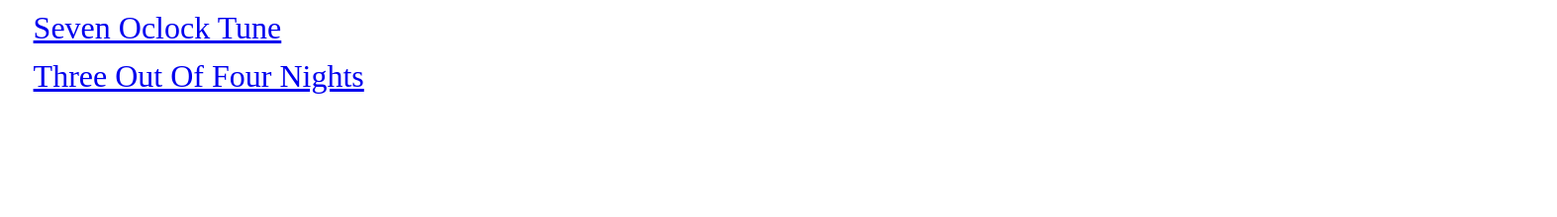
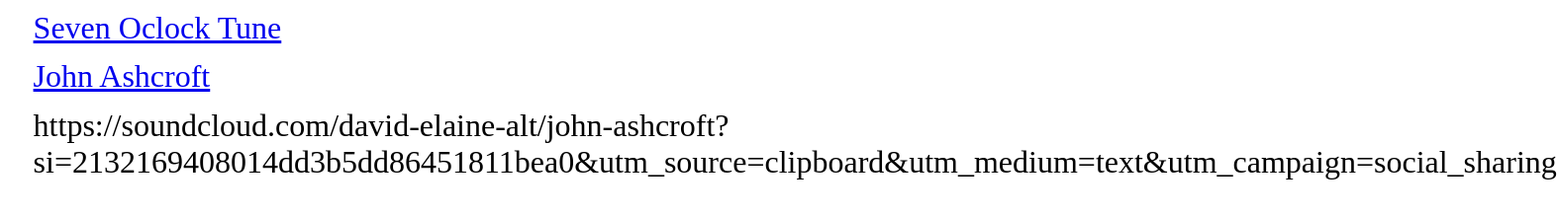
Before and after one commit to flaminghakama/lyrical-compositions-pdf, a plain HTML site: page index.html in a window 1280 px wide. Shown: the part 704-924 px from the top of the page at 99% size, 1573 px wide, since content can reach past the window. Before the commit the page ends 858 px from the top, so only its background shows below. Drawn offline with Linux system fonts and the light colour scheme.

Commit message:
remembering Ashcroft

```diff
--- a/index.html
+++ b/index.html
@@ -33,7 +33,9 @@
         <li><a href='palo-alto-susan'>Palo Alto Susan</a></li>
         <li><a href='roberta-roberta'>Roberta Roberta</a></li>
         <li><a href='seven-oclock-tune'>Seven Oclock Tune</a></li>
-        <li><a href='three-out-of-four-nights'>Three Out Of Four Nights</a></li>
+        <li><a href='john-ashcroft'>John Ashcroft</a></li>
+https://soundcloud.com/david-elaine-alt/john-ashcroft?si=2132169408014dd3b5dd86451811bea0&utm_source=clipboard&utm_medium=text&utm_campaign=social_sharing
+
     </ul>
 </body>
 </html>
```
Also changed, not shown: 1 other file.
